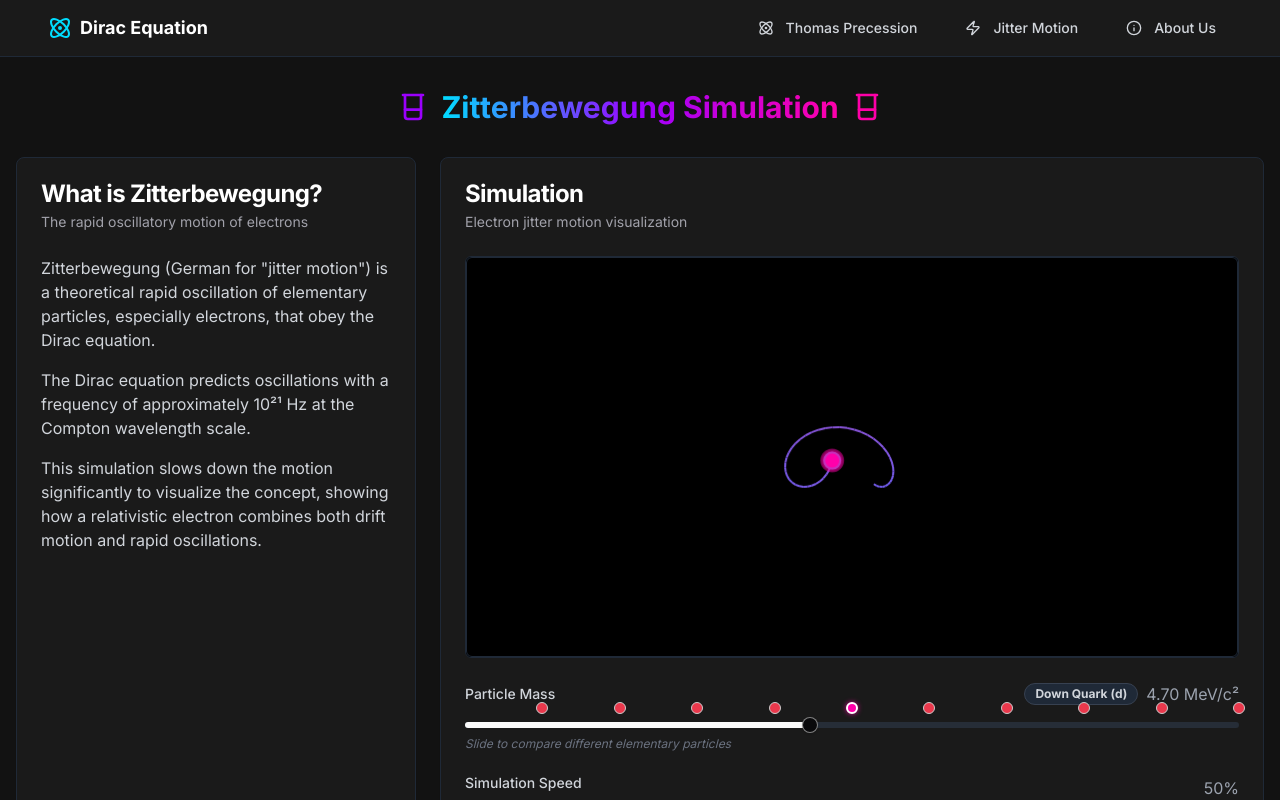
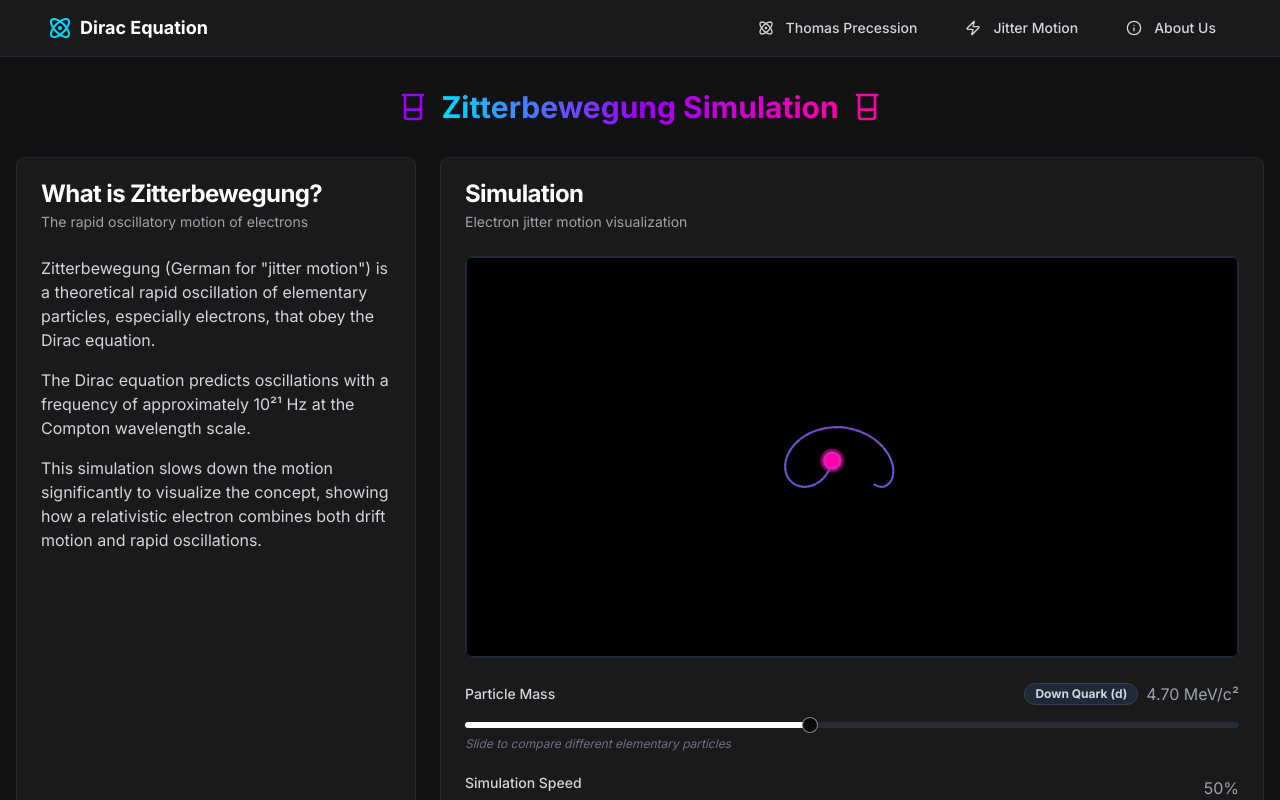
Before and after one commit to charitra13/dirac-equation-spin-calculator, a React (Vite) app: page /zitterbewegung in a window 1280 px wide. Shown: the top 800 px of the page. Built offline with nearby package versions, Linux system fonts and the light colour scheme.

Commit message:
Remove particle reference data points
Remove the points from the particle reference data, as they are clashing with the Particle Label and mass display.

```diff
--- a/src/components/zitterbewegung/ParticleSlider.tsx
+++ b/src/components/zitterbewegung/ParticleSlider.tsx
@@ -30,43 +30,6 @@ const ParticleSlider: React.FC<ParticleSliderProps> = ({ value, onChange }) => {
       </div>
 
       <div className="relative mt-6 pt-2">
-        <div className="absolute w-full" style={{ top: '-6px', left: 0, right: 0, height: '2px', pointerEvents: 'none' }}>
-          {particleReferenceData.map((particle) => (
-            <TooltipProvider key={particle.name} delayDuration={300}>
-              <Tooltip>
-                <TooltipTrigger asChild>
-                  <div
-                    className="absolute cursor-pointer"
-                    style={{
-                      left: `${particle.value}%`,
-                      transform: 'translate(-50%, -50%)',
-                      width: '12px',
-                      height: '12px',
-                      borderRadius: '50%',
-                      backgroundColor: value === particle.value ? '#FF00AA' : '#ea384c',
-                      border: value === particle.value ? '2px solid #fff' : '1px solid #ccc',
-                      boxShadow: value === particle.value ? '0 0 5px rgba(255, 0, 170, 0.8)' : 'none',
-                      zIndex: 10,
-                      transition: 'all 0.2s ease'
-                    }}
-                    onClick={() => onChange(particle.value)}
-                  />
-                </TooltipTrigger>
-                <TooltipContent className="bg-gray-900 border-gray-700 text-white p-3 max-w-xs">
-                  <div className="font-bold text-neon-blue">{particle.name} ({particle.symbol})</div>
-                  <div className="text-gray-300 text-sm">Mass: {formatMass(particle.mass)}</div>
-                  <div className="text-gray-300 text-sm">
-                    {particle.relativeToElectron > 1
-                      ? `${particle.relativeToElectron}× electron mass`
-                      : 'Baseline electron mass'}
-                  </div>
-                  <p className="text-gray-400 text-xs mt-1">{particle.description}</p>
-                </TooltipContent>
-              </Tooltip>
-            </TooltipProvider>
-          ))}
-        </div>
-
         <Slider
           id="mass"
           min={10}
```
